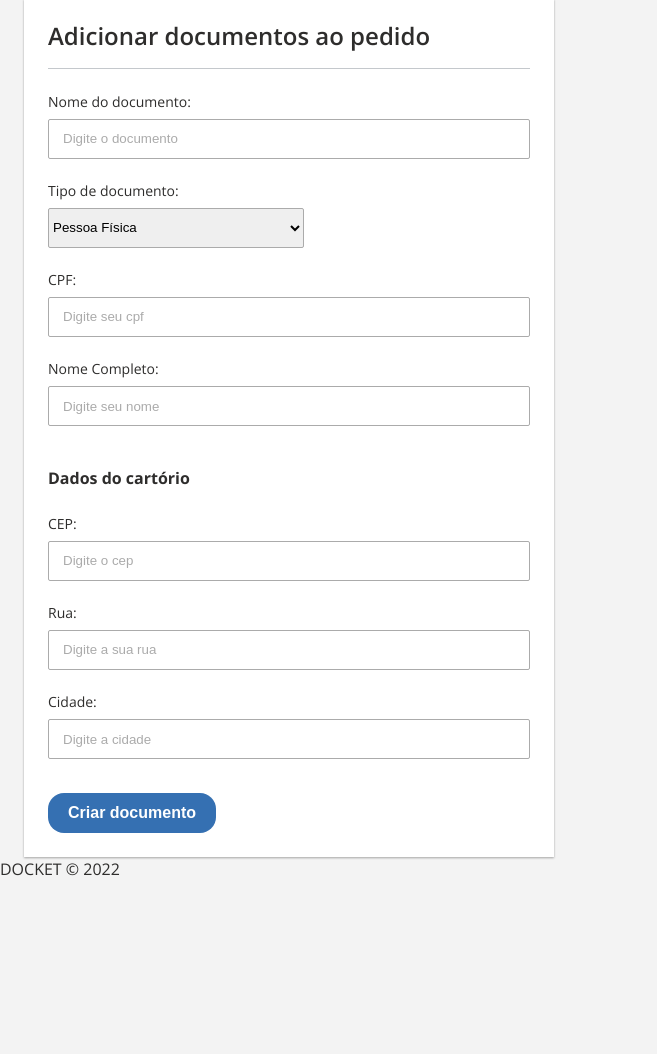
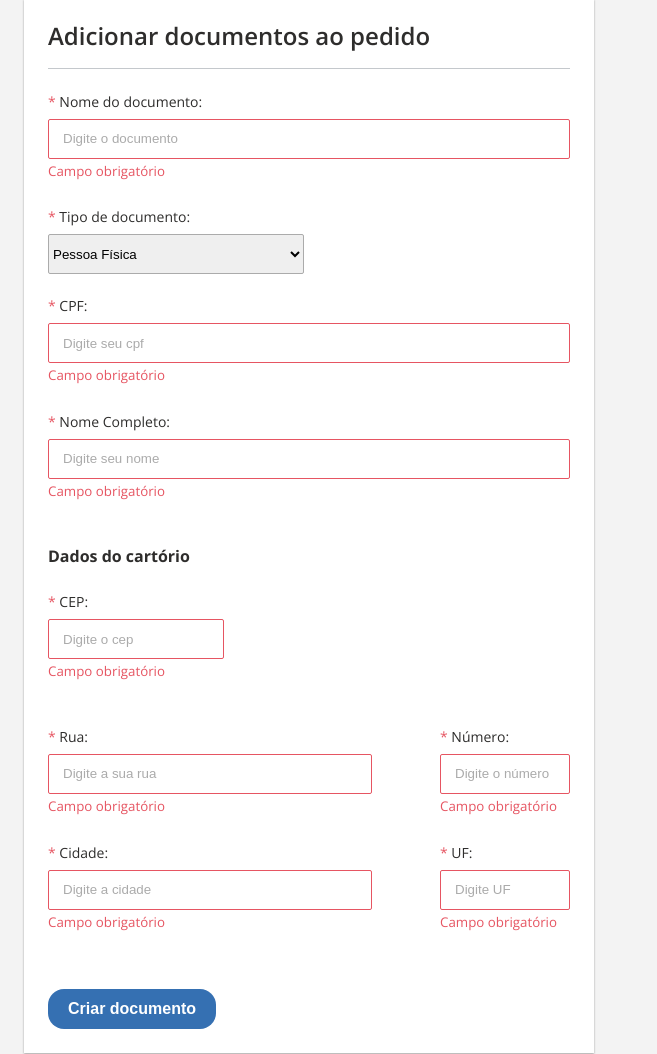
Before and after one commit to DanielFFerreira/teste-docket, a plain HTML site: page index.html in a window 1280 px wide. Shown: the part 366-1420 px from the top of the page, without its empty margins (0-657 px from the left). Before the commit the page ends 1248 px from the top, so only its background shows below. Drawn offline with nearby package versions, Linux system fonts and the light colour scheme; no server answers.

Commit message:
estilos required dos campos e e buscando dados na api

```diff
--- a/index.html
+++ b/index.html
@@ -46,14 +46,24 @@
       <!-- form -->
       <form class="form">
         <h2 class="section-title-pedido">Adicionar documentos ao pedido</h2>
+
         <div class="divisao"></div>
+
         <div>
-          <label>Nome do documento:</label>
-          <input type="text" placeholder="Digite o documento">
+          <label>
+            <span class="required-symbol">*</span>
+            Nome do documento:
+          </label>
+          <input type="text" class="border-error" placeholder="Digite o documento" required>
+          <small class="error-menssage">Campo obrigatório</small>
         </div>
 
         <div>
-          <label>Tipo de documento:</label>
+
+          <label>
+            <span class="required-symbol">*</span>
+            Tipo de documento:
+          </label>
           <select name="type" id="type">
             <option value="1">Pessoa Física</option>
             <option value="1">Pessoa Jurídica</option>
@@ -61,30 +71,66 @@
         </div>
 
         <div>
-          <label>CPF:</label>
-          <input type="text" placeholder="Digite seu cpf">
+          <label>
+            <span class="required-symbol">*</span>
+            CPF:
+          </label>
+          <input type="text" class="border-error" placeholder="Digite seu cpf" required>
+          <small class="error-menssage">Campo obrigatório</small>
         </div>
 
         <div>
-          <label>Nome Completo:</label>
-          <input type="text" placeholder="Digite seu nome">
+          <label>
+            <span class="required-symbol">*</span>
+            Nome Completo:
+          </label>
+          <input type="text" class="border-error" placeholder="Digite seu nome" required>
+          <small class="error-menssage">Campo obrigatório</small>
         </div>
 
-        <p class="dados-cartorio"><span>Dados do cartório</span></p>
+        <div class="dados-cartorio">
+          <p><span>Dados do cartório</span></p>
 
-        <div>
-          <label>CEP:</label>
-          <input type="text" placeholder="Digite o cep">
-        </div>
+          <label>
+            <span class="required-symbol">*</span>
+            CEP:
+          </label>
+          <input class="cep border-error" type="text" placeholder="Digite o cep" required>
+          <small class="error-menssage">Campo obrigatório</small>
 
-        <div>
-          <label>Rua:</label>
-          <input type="text" placeholder="Digite a sua rua">
-        </div>
+          <div class="endereco-wrapper">
+            <div>
+              <label>
+                <span class="required-symbol">*</span>
+                Rua:
+              </label>
+              <input class="rua border-error" type="text" placeholder="Digite a sua rua" required>
+              <small class="error-menssage">Campo obrigatório</small>
 
-        <div>
-          <label>Cidade:</label>
-          <input type="text" placeholder="Digite a cidade">
+              <label>
+                <span class="required-symbol">*</span>
+                Cidade:
+              </label>
+              <input class="cidade border-error" type="text" placeholder="Digite a cidade" required>
+              <small class="error-menssage">Campo obrigatório</small>
+            </div>
+            <div>
+              <label>
+                <span class="required-symbol">*</span>
+                Número:
+              </label>
+              <input class="numero border-error" type="text" placeholder="Digite o número" required>
+              <small class="error-menssage">Campo obrigatório</small>
+
+              <label>
+                <span class="required-symbol">*</span>
+                UF:
+              </label>
+              <input class="uf border-error" type="text" placeholder="Digite UF" required>
+              <small class="error-menssage">Campo obrigatório</small>
+          </div>
+          </div>
+
         </div>
 
         <input type="submit" class="btn-documento" value="Criar documento" />
@@ -95,15 +141,9 @@
 
     </section>
 
-    <section class="">
+    <section class="container">
 
     </section>
-
-
-
-
-
-
 
   </main>
 
--- a/src/js/main.js
+++ b/src/js/main.js
@@ -0,0 +1,13 @@
+const URL = "http://localhost:3000/documentos";
+const elemCont = document.querySelector("container");
+
+fetch(URL).then((res) => {
+  return res.json();
+})
+.then((data) => {
+  data.map(documents => {
+    const elemDiv = document.createElement("div");
+    elemDiv.innerHTML = documents.certidao_de_nascimento.nome_do_documento;
+    return elemCont.innerHTML = elemDiv;
+  });
+});
--- a/src/scss/styles.scss
+++ b/src/scss/styles.scss
@@ -33,6 +33,10 @@ body {
 
 input::placeholder {
   color: $black-40;
+}
+
+input:invalid {
+  border-color: $red-01;
 }
 
 // Header e main
@@ -98,10 +102,21 @@ input::placeholder {
 
 // formulario
 .form {
-  max-width: 530px;
+  max-width: 570px;
   background: $white;
   padding: 1.5rem;
   box-shadow: 0px 1px 2px #2E2D2C66;
+
+  .required-symbol {
+    color: $red-01;
+  }
+
+  .error-menssage {
+    display: block;
+    min-height: 1.25rem;
+    margin-bottom: 1.25rem;
+    color: $red-01;
+  }
 
   .divisao {
     border-bottom: 1px solid $cold-grey-40;
@@ -143,6 +158,10 @@ input::placeholder {
     }
   }
 
+  .border-error {
+    border-color: $red-01;
+  }
+
   input[type='submit'] {
     background-color: $blue-01;
     color: $white;
@@ -155,9 +174,46 @@ input::placeholder {
     cursor: pointer;
     margin-top: 2.1rem;
   }
+  .dados-cartorio {
 
-  .dados-cartorio {
-    font-weight: bold;
-    margin-top: 2.5rem;
+    .cep {
+      width: 176px;
+    }
+
+    .endereco-wrapper {
+      display: flex;
+      justify-content: space-between;
+
+      .rua,
+      .cidade {
+        width: 324px;
+      }
+
+      .numero,
+      .uf {
+        width: 130px;
+      }
+    }
+
+    p {
+      font-weight: bold;
+      margin-top: 2.5rem;
+    }
   }
 }
+
+.footer {
+  padding: 1.375rem 0;
+  text-align: center;
+  font-weight: 700;
+  font-size: 0.875rem;
+  color: #fff;
+  background: transparent linear-gradient(153deg, #5a5789 0%, #2d2c45 100%) 0% 0% no-repeat padding-box;
+  margin-top: 3.125rem;
+}
+
+@media (max-width: 580px) {
+  .endereco-wrapper {
+    flex-wrap: wrap;
+  }
+}
```
Also changed, not shown: src/css/styles.css, 1 other file.
